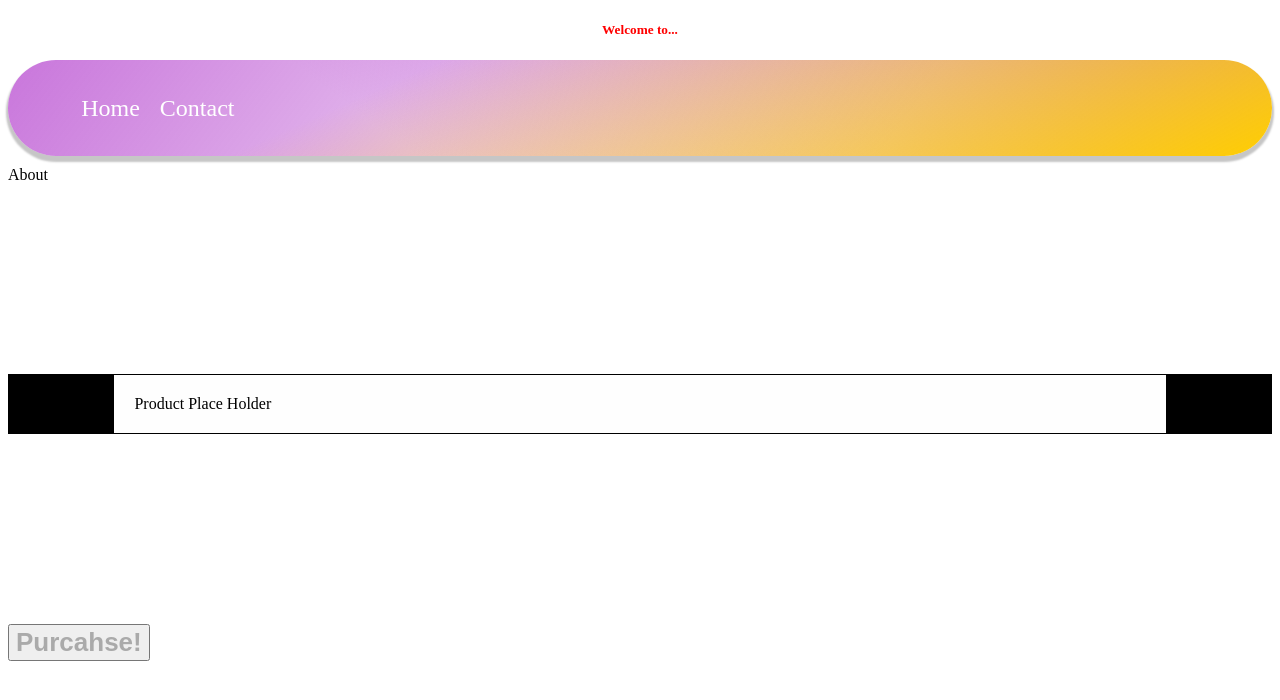
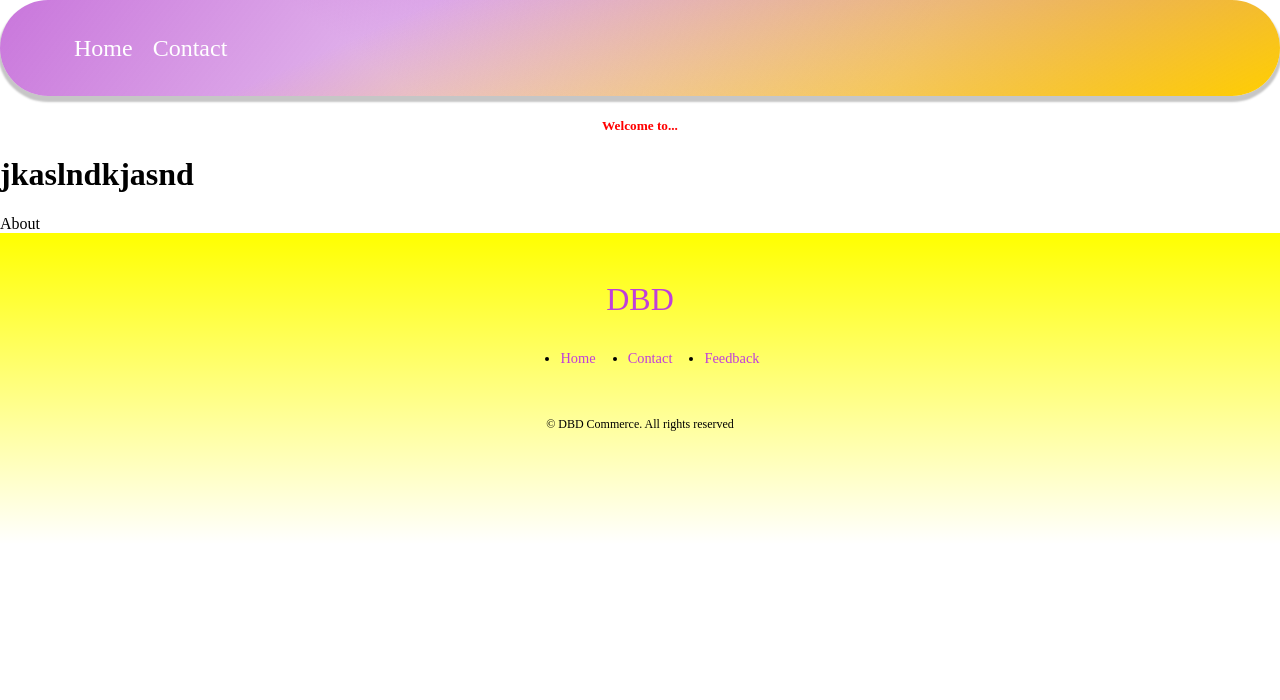
Before and after one commit to bwils35/CrystalVault, a React (Create React App) app: page / in a window 1280 px wide. Shown: the top 700 px of the page. Built offline with nearby package versions, Linux system fonts and the light colour scheme.

Commit message:
Created Footer

```diff
--- a/src/App.css
+++ b/src/App.css
@@ -1,6 +1,14 @@
 .App {
   text-align: center;
 }
+
+body {
+  padding: 0;
+  margin: 0;
+  height: 100%;
+  width: 100%;
+}
+
 
 .App-logo {
   height: 40vmin;
@@ -32,6 +40,7 @@
   from {
     transform: rotate(0deg);
   }
+
   to {
     transform: rotate(360deg);
   }
--- a/src/App.jsx
+++ b/src/App.jsx
@@ -5,19 +5,24 @@ import About from "./Pages/About";
 import Contact from "./Pages/Contact";
 import Main from "./Pages/Main"
 import Navbar from "./Components/Navbar";
+import Footer from "./Components/footer/Footer";
 
 function App() {
 	return (
 		<>
 			<div className="app">
 				<Router>
+					<Navbar />
 					<Header />
-					<Navbar />
+
+
+					<h1>jkaslndkjasnd</h1>
 					<Routes>
 						<Route path="/" element={<About />} />
 						<Route path="/Contact" element={<Contact />} />
 						<Route path="/Main" element={<Main />} />
 					</Routes>
+					<Footer />
 				</Router>
 			</div>
 		</>
--- a/src/Components/footer/footer.css
+++ b/src/Components/footer/footer.css
@@ -0,0 +1,51 @@
+.footer_wrapper {
+    height: 150px;
+}
+
+
+
+footer {
+    background: linear-gradient(yellow, white);
+    padding: 3rem 0;
+    text-align: center;
+    font-size: 0.9rem;
+    text-decoration: none;
+    width: 100%;
+    bottom: 0px;
+}
+
+footer a {
+    color: rgb(192, 63, 218);
+    text-decoration: none;
+}
+
+.footer__logo {
+    font-size: 2rem;
+    font-weight: 500;
+    margin-bottom: 2rem;
+    display: inline-block;
+}
+
+.permalinks {
+    display: flex;
+    flex-wrap: wrap;
+    justify-content: center;
+    gap: 2rem;
+    margin: 0 auto 3rem;
+}
+
+.footer__copyright {
+    margin-bottom: 4rem;
+    color: black;
+}
+
+
+/* =================Media Queries (Small devices)===============*/
+
+@media screen and (max-width: 600px) {
+    .permalinks {
+        flex-direction: column;
+        gap: 1.5rem;
+    }
+
+}
--- a/src/Components/footer/footer.jsx
+++ b/src/Components/footer/footer.jsx
@@ -1,7 +1,23 @@
-import React from "react";
+import React from 'react'
+import './Footer.css'
 
-function footer() {
-	return <div>footer</div>;
+const Footer = () => {
+	return (
+
+		<footer>
+			<a href="/" className='footer__logo'>DBD</a>
+
+			<ul className='permalinks'>
+				<li><a href="/">Home</a></li>
+				<li><a href="/Contact">Contact</a></li>
+				<li><a href="/">Feedback</a></li>
+			</ul>
+
+			<div className='footer__copyright'>
+				<small>&copy; DBD Commerce. All rights reserved</small>
+			</div>
+		</footer>
+	)
 }
 
-export default footer;
+export default Footer
--- a/src/Pages/About.jsx
+++ b/src/Pages/About.jsx
@@ -9,10 +9,7 @@ function About() {
 	return (
 		<>
 			<div>About</div>
-			<Modal>
-				<ModalContent>Product Place Holder</ModalContent>
-				<SubmitButton>Purcahse!</SubmitButton>
-			</Modal>
+
 		</>
 	);
 }
--- a/src/Styles/Containers/Modal.style.jsx
+++ b/src/Styles/Containers/Modal.style.jsx
@@ -4,6 +4,7 @@ export const Modal = styled.div`
 	width: 100%;
 	height: 100%;
 	background-color: black;
+
 `;
 
 export const ModalContent = styled.div`
@@ -16,7 +17,7 @@ export const ModalContent = styled.div`
 
 export const SubmitButton = styled.button`
 	color: #aaa;
-	float: left;
+
 	font-weight: bold;
 	font-size: 26px;
 `;
```
